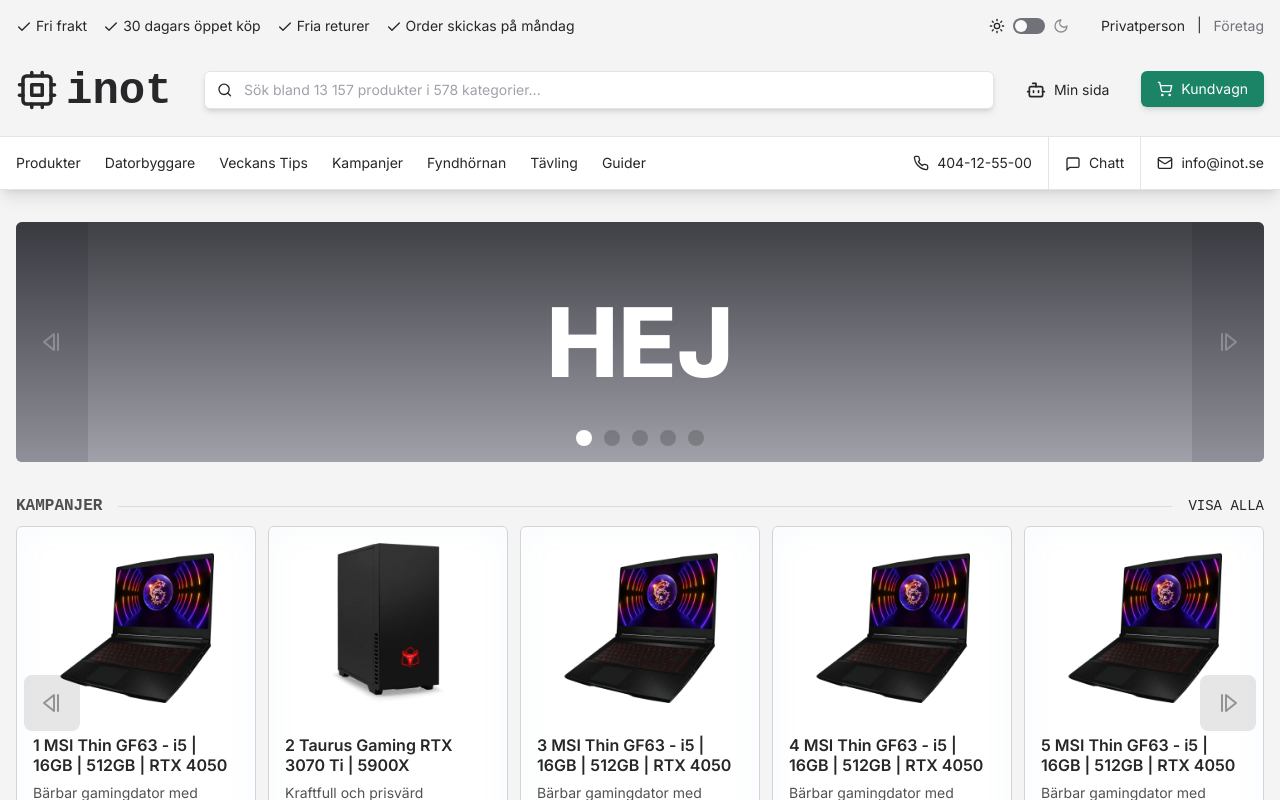
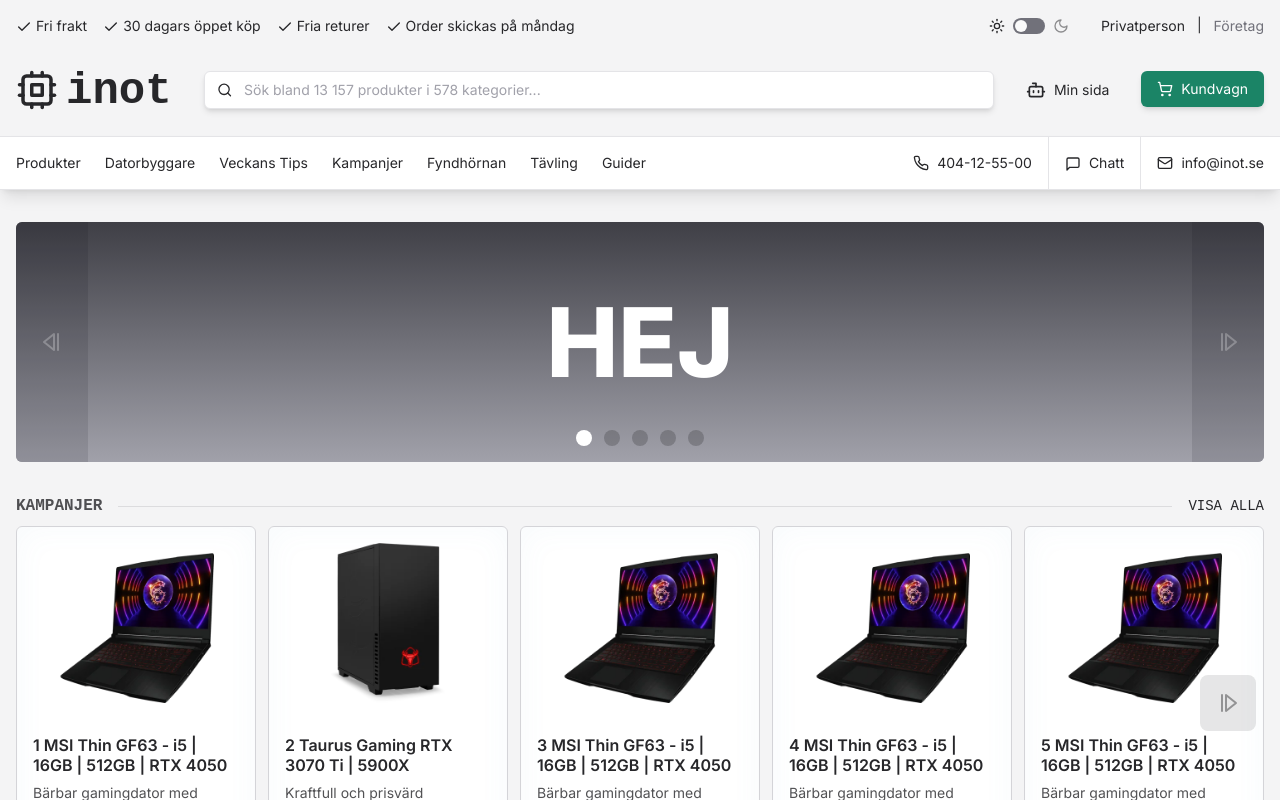
Before and after one commit to simon-off/inet-redesign, a React (Vite) app: page / in a window 1280 px wide. Shown: the top 800 px of the page. Built offline with nearby package versions, Linux system fonts and the light colour scheme.

Commit message:
updated shelf button styling and activation padding

```diff
--- a/src/components/ItemShelf.tsx
+++ b/src/components/ItemShelf.tsx
@@ -39,7 +39,8 @@
 
   const handleScroll = () => {
     const ref = scrollRef.current;
-    const activationPadding = 20;
+    // Controls how far from the edge of the container (in pixels) the scroll buttons are enabled/disabled.
+    const activationPadding = 100;
 
     if (ref.scrollLeft < activationPadding) {
       setScrollLocation(ScrollLocations.Left);
@@ -95,10 +96,10 @@
               tabIndex={-1}
               disabled={scrollLocation === ScrollLocations.Left}
               onClick={() => handleScrollButtonClick(-1)}
-              className={`absolute left-2 z-10 rounded-lg bg-gray-950 bg-opacity-20 p-4 opacity-50 transition-opacity duration-500 hover:duration-150 dark:bg-opacity-50 ${
+              className={`absolute left-2 z-10 rounded-lg bg-gray-950 bg-opacity-20 p-4 transition-opacity duration-500 hover:duration-150 dark:bg-opacity-50 ${
                 scrollLocation === ScrollLocations.Left
                   ? "opacity-0 hover:opacity-20 focus-visible:opacity-20"
-                  : "hover:opacity-100 focus-visible:opacity-100"
+                  : "opacity-50 hover:opacity-100 focus-visible:opacity-100"
               }`}
             >
               <StepBack />
@@ -107,10 +108,10 @@
               tabIndex={-1}
               disabled={scrollLocation === ScrollLocations.Right}
               onClick={() => handleScrollButtonClick(1)}
-              className={`absolute right-2 z-10 rounded-lg bg-gray-950 bg-opacity-20 p-4 opacity-50 transition-opacity duration-500 hover:duration-150 dark:bg-opacity-50 ${
+              className={`absolute right-2 z-10 rounded-lg bg-gray-950 bg-opacity-20 p-4 transition-opacity duration-500 hover:duration-150 dark:bg-opacity-50 ${
                 scrollLocation === ScrollLocations.Right
                   ? "opacity-0 hover:opacity-20 focus-visible:opacity-20"
-                  : "hover:opacity-100 focus-visible:opacity-100"
+                  : "opacity-50 hover:opacity-100 focus-visible:opacity-100"
               }`}
             >
               <StepForward />
```
